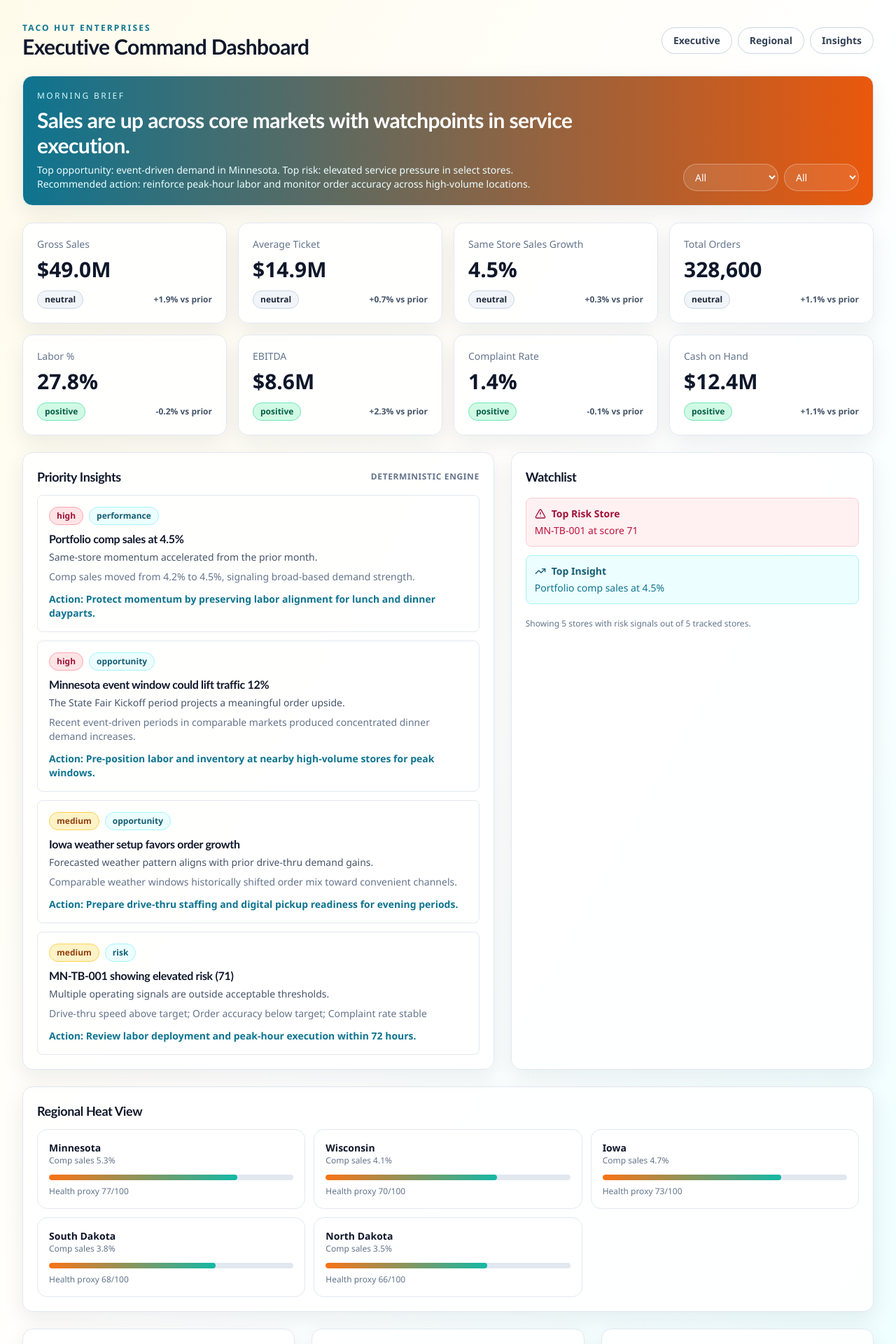
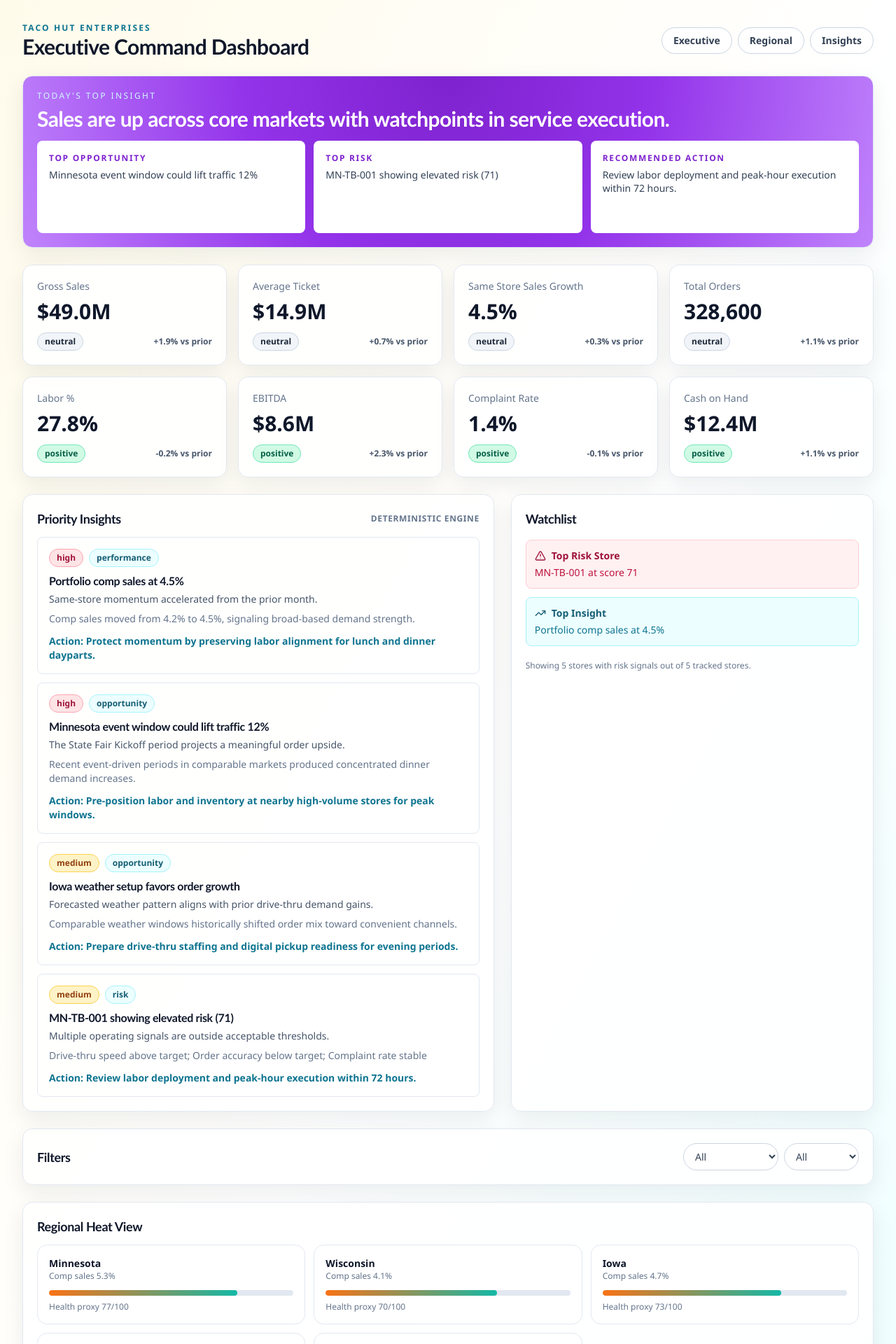
Before and after one commit to davidkrinn/300-op-dashboard, a Next.js app: page / in a window 1280 px wide. Shown: the top 1920 px of the page at 70% size. Built offline with nearby package versions, Linux system fonts and the light colour scheme.

Commit message:
the main insight call out has been updated to have gradient removed and the key info called out to be more actionable.

```diff
--- a/src/components/dashboard/ExecutiveDashboard.tsx
+++ b/src/components/dashboard/ExecutiveDashboard.tsx
@@ -50,41 +50,29 @@ export function ExecutiveDashboard() {
 
   const topRisk = calculations.risk[0]
   const topInsight = calculations.insights[0]
+  const topOpportunity = calculations.insights.find((insight) => insight.type === "opportunity")
+  const topRiskInsight = calculations.insights.find((insight) => insight.type === "risk")
+  const recommendedAction = topRiskInsight?.recommendedAction ?? "Reinforce peak-hour labor and monitor order accuracy across high-volume locations."
 
   return (
     <div className="space-y-6">
-      <section className="panel bg-gradient-to-r from-cyan-700 to-orange-600 text-white">
-        <div className="flex flex-col gap-5 lg:flex-row lg:items-end lg:justify-between">
-          <div>
-            <p className="text-xs uppercase tracking-[0.2em] text-cyan-100">Morning Brief</p>
-            <h2 className="mt-2 text-3xl font-bold">Sales are up across core markets with watchpoints in service execution.</h2>
-            <p className="mt-2 max-w-3xl text-sm text-cyan-50">
-              Top opportunity: event-driven demand in Minnesota. Top risk: elevated service pressure in select stores.
-              Recommended action: reinforce peak-hour labor and monitor order accuracy across high-volume locations.
-            </p>
-          </div>
-          <div className="flex gap-2">
-            <select
-              value={stateFilter}
-              onChange={(event) => setStateFilter(event.target.value)}
-              className="rounded-full border border-white/30 bg-white/10 px-3 py-2 text-sm text-white"
-            >
-              <option className="text-slate-900">All</option>
-              {["Minnesota", "Wisconsin", "Iowa", "South Dakota", "North Dakota"].map((state) => (
-                <option key={state} className="text-slate-900">
-                  {state}
-                </option>
-              ))}
-            </select>
-            <select
-              value={brandFilter}
-              onChange={(event) => setBrandFilter(event.target.value as "All" | Brand)}
-              className="rounded-full border border-white/30 bg-white/10 px-3 py-2 text-sm text-white"
-            >
-              <option className="text-slate-900">All</option>
-              <option className="text-slate-900">Taco Bell</option>
-              <option className="text-slate-900">Pizza Hut</option>
-            </select>
+      <section className="panel bg-[radial-gradient(circle_at_top,_#7e22ce_0%,_#9333ea_45%,_#c084fc_100%)] py-4 text-white md:py-5">
+        <div>
+          <p className="text-xs uppercase tracking-[0.2em] text-cyan-100">Today's Top Insight</p>
+          <h2 className="mt-1.5 text-2xl font-bold leading-tight md:text-3xl">Sales are up across core markets with watchpoints in service execution.</h2>
+          <div className="mt-3.5 grid grid-cols-1 gap-2.5 md:grid-cols-3 md:gap-3">
+            <article className="flex min-h-[120px] flex-col rounded-lg border border-white/60 bg-white p-3.5 md:min-h-[132px] md:p-4">
+              <p className="text-xs font-semibold uppercase tracking-[0.14em] text-purple-700">Top Opportunity</p>
+              <p className="mt-1.5 text-sm leading-snug text-slate-700">{topOpportunity?.headline ?? "Event-driven demand is building in Minnesota."}</p>
+            </article>
+            <article className="flex min-h-[120px] flex-col rounded-lg border border-white/60 bg-white p-3.5 md:min-h-[132px] md:p-4">
+              <p className="text-xs font-semibold uppercase tracking-[0.14em] text-purple-700">Top Risk</p>
+              <p className="mt-1.5 text-sm leading-snug text-slate-700">{topRiskInsight?.headline ?? "Elevated service pressure in select stores."}</p>
+            </article>
+            <article className="flex min-h-[120px] flex-col rounded-lg border border-white/60 bg-white p-3.5 md:min-h-[132px] md:p-4">
+              <p className="text-xs font-semibold uppercase tracking-[0.14em] text-purple-700">Recommended Action</p>
+              <p className="mt-1.5 text-sm leading-snug text-slate-700">{recommendedAction}</p>
+            </article>
           </div>
         </div>
       </section>
@@ -117,6 +105,33 @@ export function ExecutiveDashboard() {
         </section>
       </div>
 
+      <section className="panel">
+        <div className="flex flex-col gap-3 md:flex-row md:items-center md:justify-between">
+          <h2 className="text-lg font-bold text-slate-900">Filters</h2>
+          <div className="flex flex-wrap gap-2">
+            <select
+              value={stateFilter}
+              onChange={(event) => setStateFilter(event.target.value)}
+              className="rounded-full border border-slate-300 bg-white px-3 py-2 text-sm text-slate-700"
+            >
+              <option>All</option>
+              {["Minnesota", "Wisconsin", "Iowa", "South Dakota", "North Dakota"].map((state) => (
+                <option key={state}>{state}</option>
+              ))}
+            </select>
+            <select
+              value={brandFilter}
+              onChange={(event) => setBrandFilter(event.target.value as "All" | Brand)}
+              className="rounded-full border border-slate-300 bg-white px-3 py-2 text-sm text-slate-700"
+            >
+              <option>All</option>
+              <option>Taco Bell</option>
+              <option>Pizza Hut</option>
+            </select>
+          </div>
+        </div>
+      </section>
+
       <RegionalStateGrid states={calculations.statePerformance} selectedState={stateFilter} onSelect={setStateFilter} />
 
       <div className="grid grid-cols-1 gap-6 lg:grid-cols-2 xl:grid-cols-3">
```
